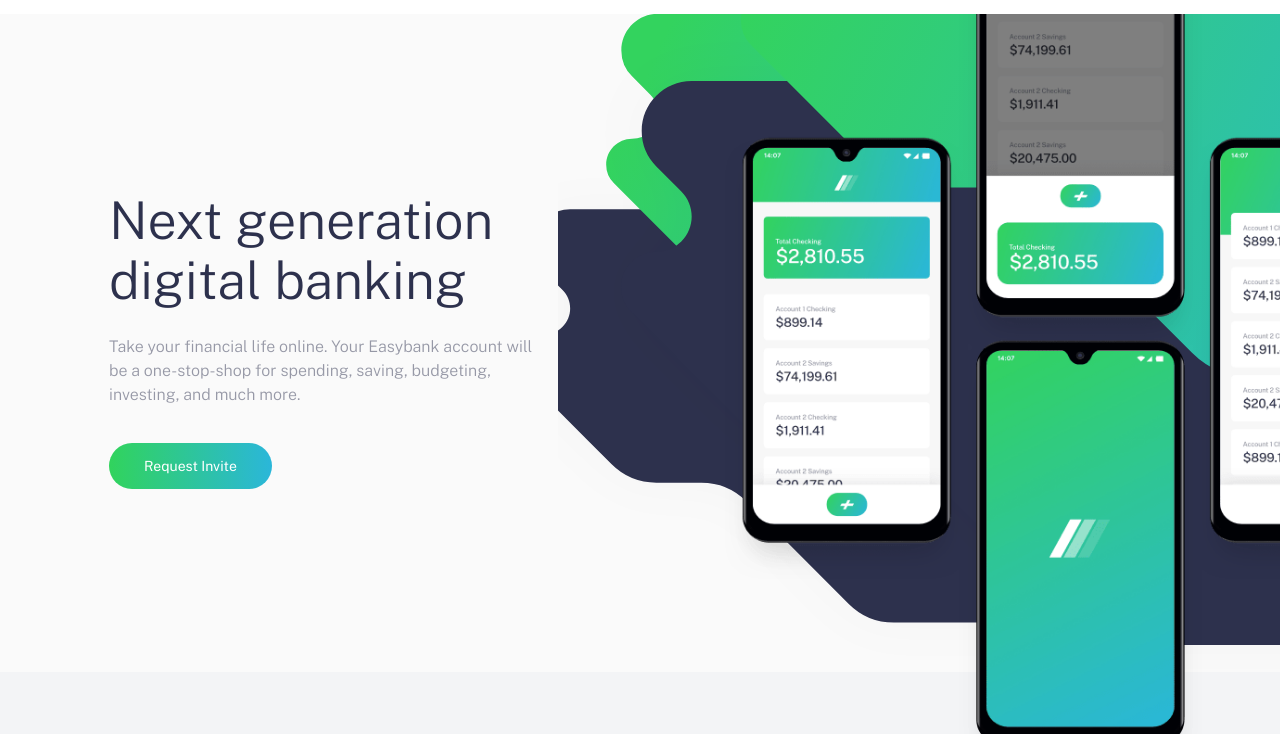
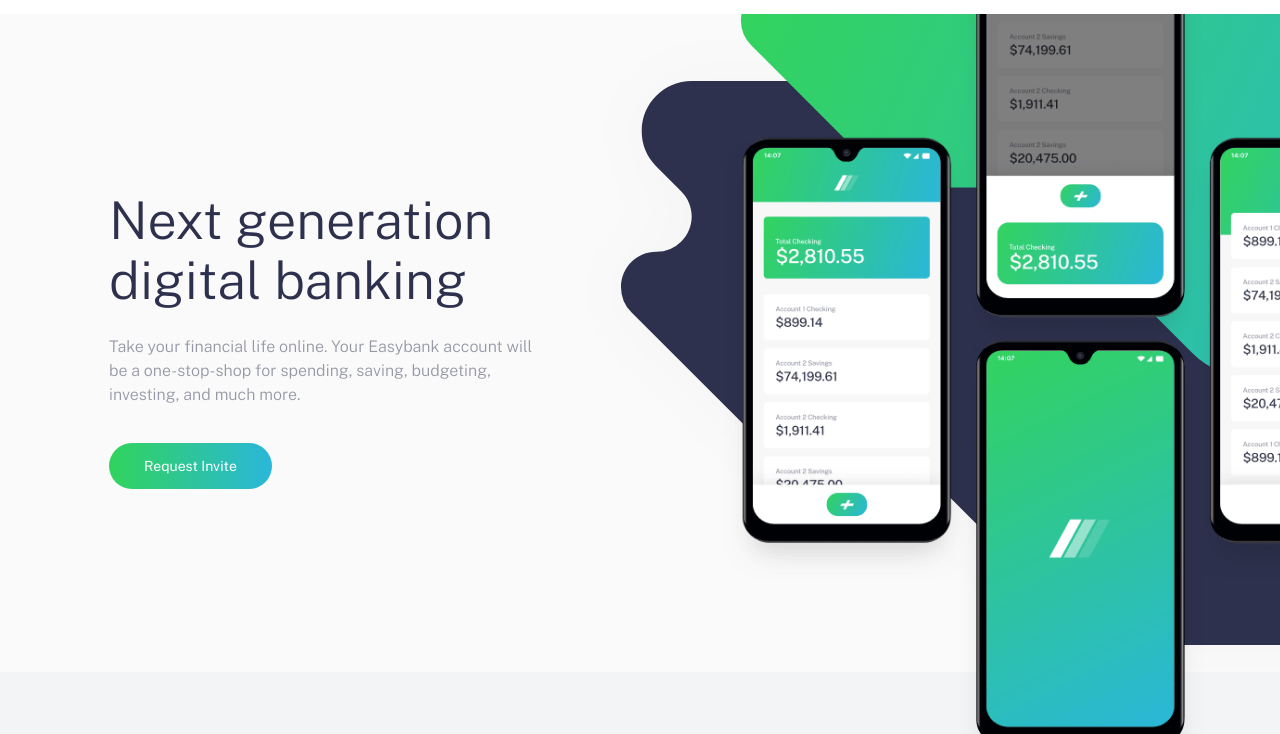
Before and after one commit to MikeZeg/LandingPage, a plain HTML site: page index.html in a window 1280 px wide. Shown: the part 66-800 px from the top of the page. Drawn offline with nearby package versions, Linux system fonts and the light colour scheme; files that its build step writes are made by us from their sources.

Commit message:
Update _img in hero.scss
extra img in _hero.scss.

That images was duplicated. One url in &_image and in @include breakpoint-up

```diff
--- a/app/scss/_hero.scss
+++ b/app/scss/_hero.scss
@@ -27,7 +27,7 @@
             flex:3;
             order: 2;
             background-image: none;
-            background-image: url('../../images/bg-intro-desktop.svg');
+            // background-image: url('../../images/bg-intro-desktop.svg');
             // background-position: left center;
             }
 
```
